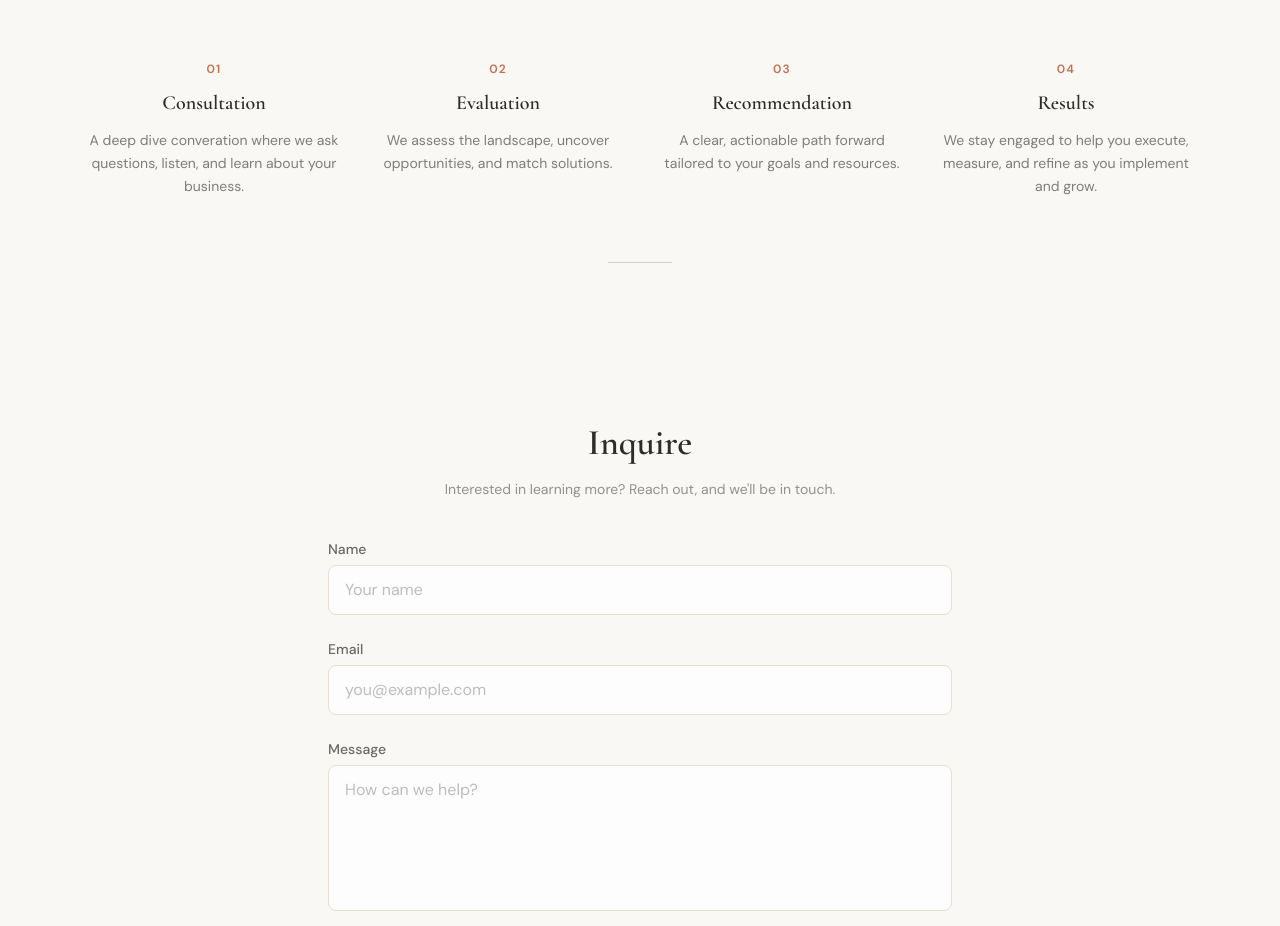
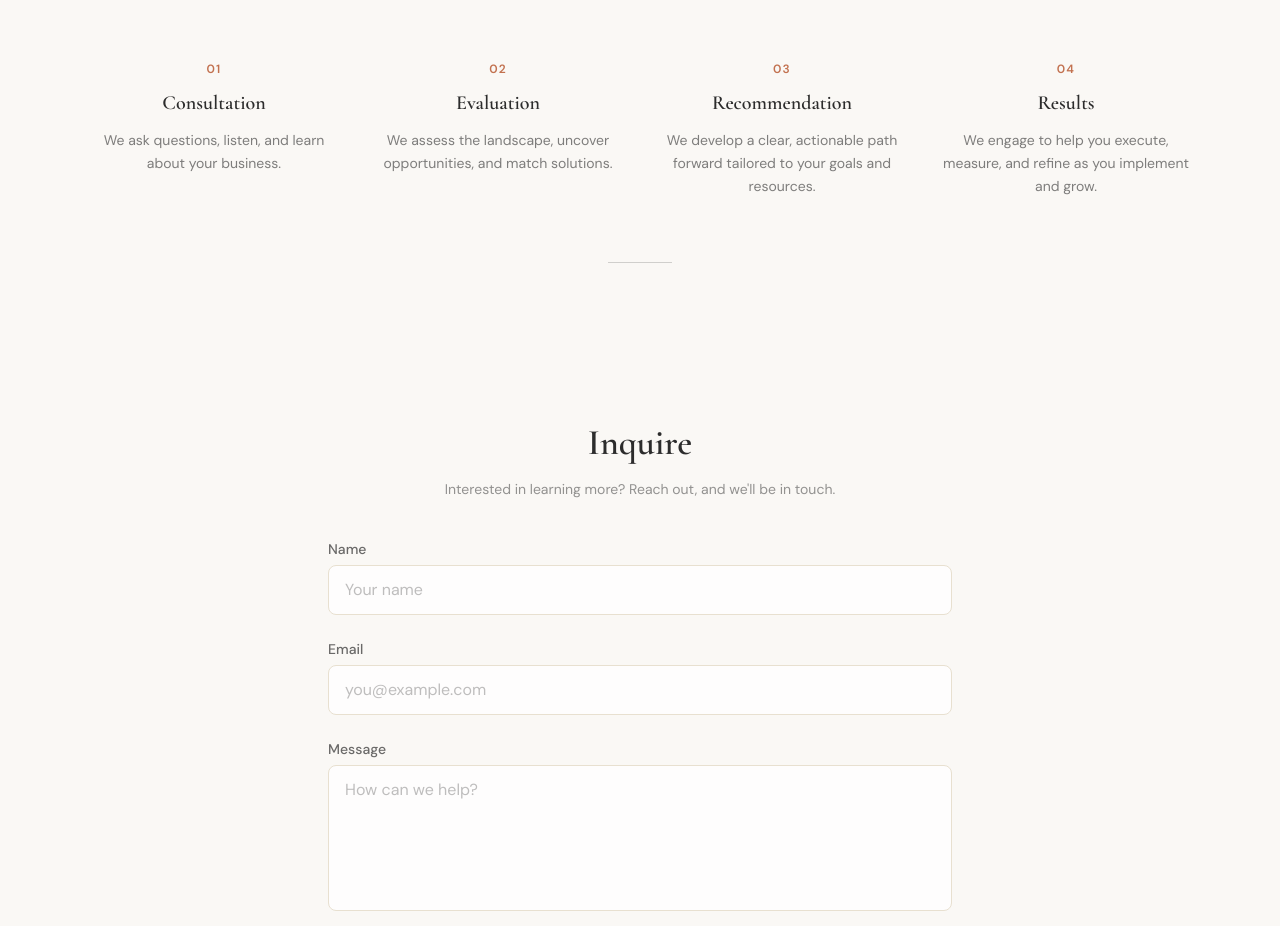
Before and after one commit to dkcottinghamjr/juntoadvisory, a Next.js app: page / in a window 1280 px wide. Shown: the part 1961-2887 px from the top of the page. Built offline with nearby package versions, Linux system fonts and the light colour scheme.

Commit message:
minor content edits to 4 step process

```diff
--- a/app/page.tsx
+++ b/app/page.tsx
@@ -24,7 +24,7 @@ const steps = [
   {
     number: '01',
     title: 'Consultation',
-    description: 'A deep dive converation where we ask questions, listen, and learn about your business.',
+    description: 'We ask questions, listen, and learn about your business.',
   },
   {
     number: '02',
@@ -34,12 +34,12 @@ const steps = [
   {
     number: '03',
     title: 'Recommendation',
-    description: 'A clear, actionable path forward tailored to your goals and resources.',
+    description: 'We develop a clear, actionable path forward tailored to your goals and resources.',
   },
   {
     number: '04',
     title: 'Results',
-    description: 'We stay engaged to help you execute, measure, and refine as you implement and grow.',
+    description: 'We engage to help you execute, measure, and refine as you implement and grow.',
   },
 ]
 
```
